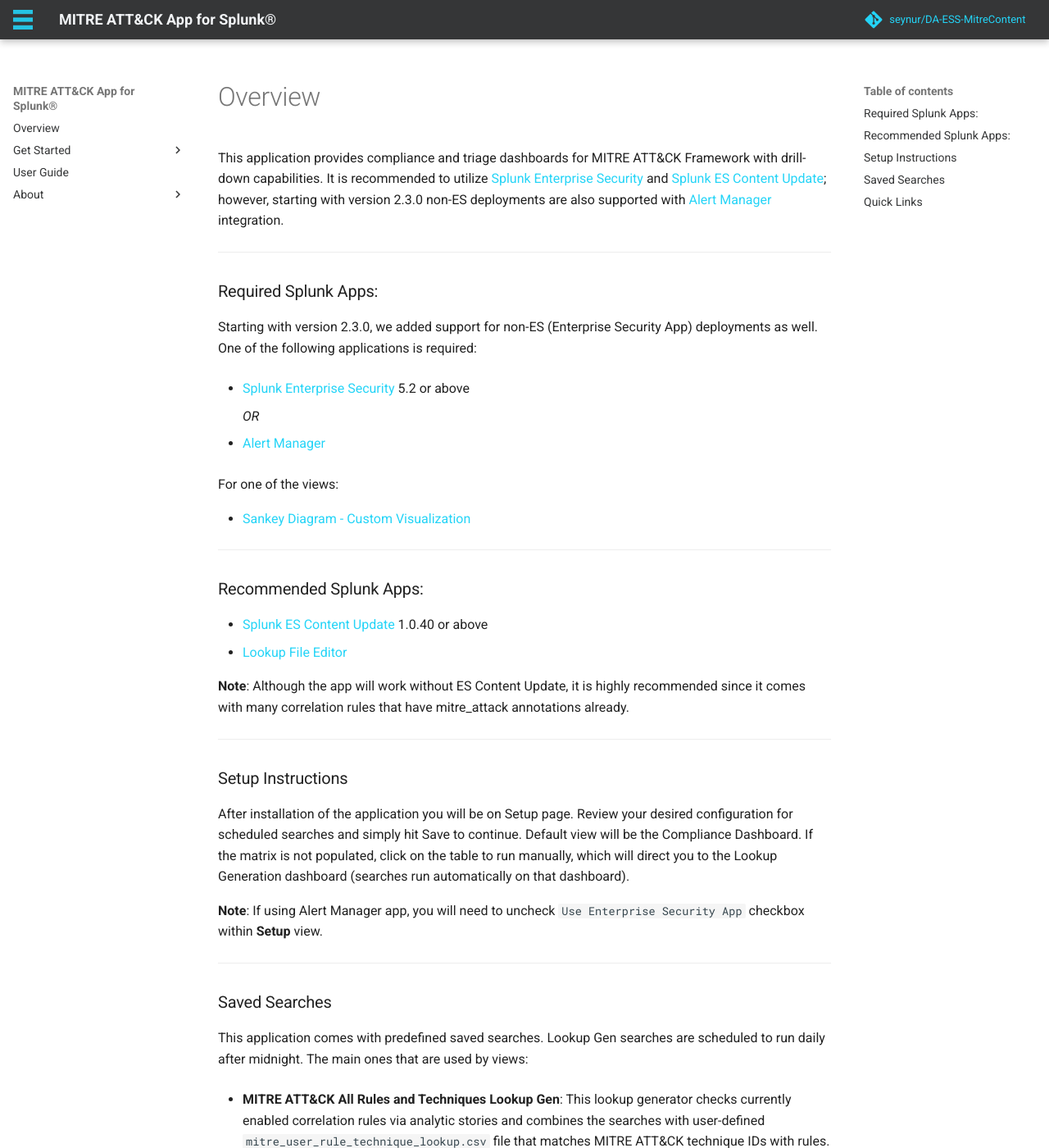
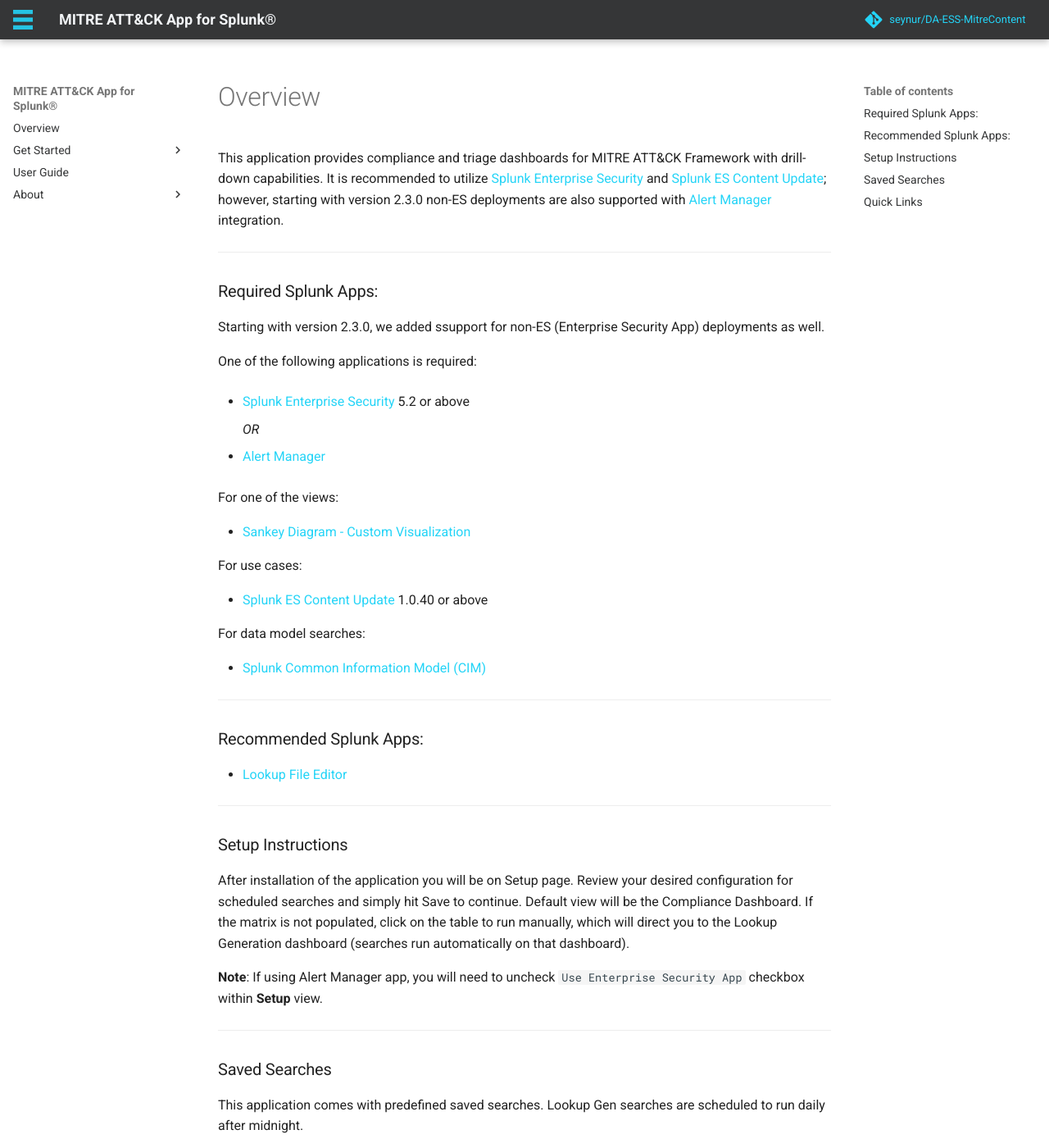
Before and after one commit to Oykucann/mitre-app-for-splunk-docs, an MkDocs documentation site: the page built from docs/index.md, in a window 1280 px wide and 1400 px high. Shown: the whole window at 82% size. Built offline with MkDocs 1.6.1 and Material for MkDocs 9.7.7, drawn with Linux system fonts in a browser that asks for light colours; comment, search, counter and statistics services are not loaded; the version menu is left out; some of the changed text lies outside the part shown.

Commit message:
add v3.8

```diff
--- a/mkdocs.yml
+++ b/mkdocs.yml
@@ -50,7 +50,7 @@
     - icon: fontawesome/brands/twitter
       link: https://twitter.com/seynur
   generator: false
-  current_version: 3.7.0
+  current_version: 3.8.0
   version:
     provider: mike
 
--- a/snippets/recommended_splunk_apps.md
+++ b/snippets/recommended_splunk_apps.md
@@ -1,4 +1 @@
-* [Splunk ES Content Update](https://splunkbase.splunk.com/app/3449/) 1.0.40 or above
 * [Lookup File Editor](https://splunkbase.splunk.com/app/1724/)
-
-__Note__: Although the app will work without ES Content Update, it is highly recommended since it comes with many correlation rules that have mitre_attack annotations already.
--- a/snippets/required_splunk_apps.md
+++ b/snippets/required_splunk_apps.md
@@ -1,11 +1,21 @@
-Starting with version 2.3.0, we added support for non-ES (Enterprise Security App) deployments as well. One of the following applications is required:
+Starting with version 2.3.0, we added ssupport for non-ES (Enterprise Security App) deployments as well.
 
-* [Splunk Enterprise Security](https://splunkbase.splunk.com/app/263/) 5.2 or above
+One of the following applications is required:
+
+- [Splunk Enterprise Security](https://splunkbase.splunk.com/app/263/) 5.2 or above
 
     _OR_
 
-* [Alert Manager](https://splunkbase.splunk.com/app/2665/)
+- [Alert Manager](https://splunkbase.splunk.com/app/2665/)
 
 For one of the views:
 
-* [Sankey Diagram - Custom Visualization](https://splunkbase.splunk.com/app/3112/)
+- [Sankey Diagram - Custom Visualization](https://splunkbase.splunk.com/app/3112/)
+
+For use cases:
+
+- [Splunk ES Content Update](https://splunkbase.splunk.com/app/3449/) 1.0.40 or above
+
+For data model searches:
+
+- [Splunk Common Information Model (CIM)](https://splunkbase.splunk.com/app/1621/)
--- a/snippets/savedsearches.md
+++ b/snippets/savedsearches.md
@@ -1,5 +1,4 @@
-This application comes with predefined saved searches.  Lookup Gen searches are scheduled to run  daily after midnight. The main ones that are used by views:
+This application comes with predefined saved searches.  Lookup Gen searches are scheduled to run  daily after midnight.
 
-* **MITRE ATT&CK All Rules and Techniques Lookup Gen**: This lookup generator checks currently enabled correlation rules via analytic stories and combines the searches with user-defined ``mitre_user_rule_technique_lookup.csv`` file that matches MITRE ATT&CK technique IDs with rules.
-
+* **MITRE ATT&CK All Rules and Techniques Lookup Gen**: This lookup generator checks currently enabled correlation rules via analytic stories and combines the searches with user-defined ``mitre_user_rule_technique_lookup.csv`` file that matches MITRE ATT&CK technique/sub-technique IDs with rules.
 * **MITRE ATT&CK Compliance Lookup Gen**: This lookup generator relies on ``mitre_all_rule_technique_lookup.csv`` in order to generate a new lookup to properly display MITRE ATT&CK Compliance martix.
```
Also changed, not shown: docs/release_notes.md (+25 -1 lines), docs/user_guide.md (+20 -1 lines), docs/assets/img/alertmanager_macro.png (added).
